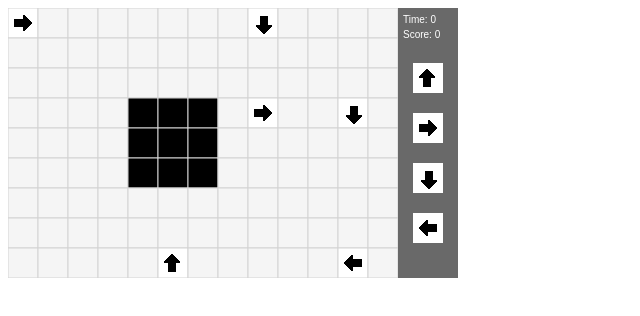
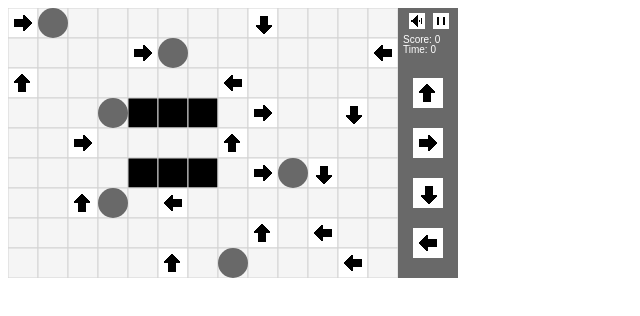
Before and after one commit to hwchan/COMP2910, a plain HTML site: page hwc/index.html in a window 1280 px wide. Shown: the whole page, without its empty margins (0-640 px from the left). Drawn offline with nearby package versions, Linux system fonts and the light colour scheme.

Commit message:
Added mute and pause buttons

```diff
--- a/hwc/game.js
+++ b/hwc/game.js
@@ -9,25 +9,45 @@ $(document).ready(function(){
 	var score = 0;
 	var time = 0;
 
+	//temp variables
+	var xNext;
+	var yNext;
+
 	//sets map array
 	//1: north
 	//2: east
 	//3: south
 	//4: west
+	//5: building
     var tiles = [
     [2, 0, 0, 0, 0, 0, 0, 0, 3, 0, 0, 0, 0 ],
-    [0, 0, 0, 0, 0, 0, 0, 0, 0, 0, 0, 0, 0 ],
-    [0, 0, 0, 0, 0, 0, 0, 0, 0, 0, 0, 0, 0 ],
+    [0, 0, 0, 0, 2, 0, 0, 0, 0, 0, 0, 0, 4 ],
+    [1, 0, 0, 0, 0, 0, 0, 4, 0, 0, 0, 0, 0 ],
     [0, 0, 0, 0, 5, 5, 5, 0, 2, 0, 0, 3, 0 ],
-    [0, 0, 0, 0, 5, 5, 5, 0, 0, 0, 0, 0, 0 ],
-    [0, 0, 0, 0, 5, 5, 5, 0, 0, 0, 0, 0, 0 ],
-    [0, 0, 0, 0, 0, 0, 0, 0, 0, 0, 0, 0, 0 ],
-    [0, 0, 0, 0, 0, 0, 0, 0, 0, 0, 0, 0, 0 ],
+    [0, 0, 2, 0, 0, 0, 0, 1, 0, 0, 0, 0, 0 ],
+    [0, 0, 0, 0, 5, 5, 5, 0, 2, 0, 3, 0, 0 ],
+    [0, 0, 1, 0, 0, 4, 0, 0, 0, 0, 0, 0, 0 ],
+    [0, 0, 0, 0, 0, 0, 0, 0, 1, 0, 4, 0, 0 ],
     [0, 0, 0, 0, 0, 1, 0, 0, 0, 0, 0, 4, 0 ]
 	];
 
+	//sets student array
+	//[x,y,d]
+	var students = [
+    [0, 0, 2 ],
+    [6, 4, 4 ],
+    [0, 3, 2 ],
+    [8, 5, 2 ],
+    [4, 1, 2 ],
+    [8, 8, 4 ]
+	];
+
+
+
 	//sets cell width
 	var cw = w/(tiles[0].length+2);
+	//sets cell width/2 for drawing circles
+	var rd = cw/2;
 
 	//sets up sign images
 	var upImg = new Image();
@@ -39,13 +59,21 @@ $(document).ready(function(){
 	var leftImg = new Image();
 	leftImg.src = "images/left.png";
 
+	//sets up GUI vars
+	var muteBtn = new Image();
+	muteBtn.src = "images/sound.png";
+	var pauseBtn = new Image();
+	pauseBtn.src = "images/pause.png";
+	//x-coordinate of the GUI area
+	var GUIx = cw*tiles[0].length;
+
 	//starts draw loop
 	init();
 
 	function init() {
 		//repaints every 60ms
 		if(typeof game_loop != "undefined") clearInterval(game_loop);
-		game_loop = setInterval(paint, 60);
+		game_loop = setInterval(paint, 100);
 	}
 
 	//paint function
@@ -59,22 +87,26 @@ $(document).ready(function(){
 		//paint GUI
 		paintGUI();
 		//paint students
-		//for(var i = 0; i < students.length; ++y) {
-		//	drawStudent(i);
-		//}
+		for(var i = 0; i < students.length; ++i) {
+			drawStudent(i);
+		}
 	}
 
 	function paintGUI() {
 		ctx.fillStyle = "dimgray";
-		var GUIx = cw*tiles[0].length;
 		ctx.fillRect(GUIx, 0, cw*2, h);
+		//draw pause & mute
+		ctx.drawImage(pauseBtn, GUIx+35, 5);
+		ctx.drawImage(muteBtn, GUIx+11, 5);
+		//draw text
 		ctx.fillStyle = "white";
-		ctx.fillText("Time: " + time, GUIx+5, 15);
-		ctx.fillText("Score: " + score, GUIx+5, 30);
-		ctx.drawImage(upImg, GUIx+15, 55);
-		ctx.drawImage(rightImg, GUIx+15, 105);
-		ctx.drawImage(downImg, GUIx+15, 155);
-		ctx.drawImage(leftImg, GUIx+15, 205);
+		ctx.fillText("Time: " + time, GUIx+5, 45);
+		ctx.fillText("Score: " + score, GUIx+5, 35);
+		//draw signs
+		ctx.drawImage(upImg, GUIx+15, 70);
+		ctx.drawImage(rightImg, GUIx+15, 120);
+		ctx.drawImage(downImg, GUIx+15, 170);
+		ctx.drawImage(leftImg, GUIx+15, 220);
 	}
 
 	function drawTile(x, y) {
@@ -104,4 +136,43 @@ $(document).ready(function(){
 		ctx.strokeRect(x*cw, y*cw, cw, cw);
 	}
 
+	function drawStudent(i) {
+		ctx.beginPath();
+		ctx.arc(students[i][0]*cw+rd, students[i][1]*cw+rd, rd, 0, Math.PI*2, true);
+		ctx.closePath();
+		ctx.fillStyle = "dimgray";
+		ctx.fill();
+		yNext = students[i][1];
+		xNext = students[i][0];
+		if (tiles[students[i][1]][students[i][0]] != 0) {
+			students[i][2] = tiles[students[i][1]][students[i][0]];
+		}
+		switch (students[i][2]) {
+			case 1:
+			yNext--;
+			break;
+			case 2:
+			xNext++;
+			break;
+			case 3:
+			yNext++;
+			break;
+			case 4:
+			xNext--;
+			break;
+		}
+		if (tiles[yNext][xNext] != 5) {
+			students[i][0] = xNext;
+			students[i][1] = yNext;
+		}
+	}
+
+	$( "#canvas" )
+	.mousedown(function(e) {
+	tempX = e.pageX;
+	tempY = e.pageY;
+	if(tiles[Math.floor(tempY/(cw+1))][Math.floor(tempX/(cw+1))]!=5){
+	tiles[Math.floor(tempY/(cw+1))][Math.floor(tempX/(cw+1))]=3;
+	}
+  })
 })
--- a/hwc/index.html
+++ b/hwc/index.html
@@ -1,6 +1,15 @@
-<!-- Lets make a simple snake game -->
-<canvas id="canvas" width="450" height="270"></canvas>
-
-<!-- Jquery -->
-<script src="http://ajax.googleapis.com/ajax/libs/jquery/1.7.1/jquery.min.js" type="text/javascript"></script>
-<script src="game.js" type="text/javascript"></script>
+<html>
+    <head>
+        <!-- Jquery -->
+        <script src="http://ajax.googleapis.com/ajax/libs/jquery/1.11.2/jquery.min.js" type="text/javascript"></script>
+        <script src="game.js" type="text/javascript"></script>
+        <script type="text/javascript">
+        var hello = new Audio('h.mp3');
+        hello.loop = true;
+    </script>
+    </head>
+    <body onload="hello.play()">
+        <!-- Lets make a simple snake game -->
+        <canvas id="canvas" width="450" height="270"></canvas>
+    </body>
+</html>
```
Also changed, not shown: hwc/images/pause.png (added), hwc/images/sound.png (added), 2 other files.
